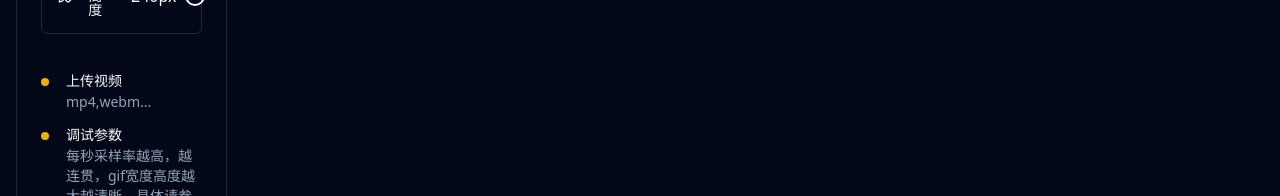
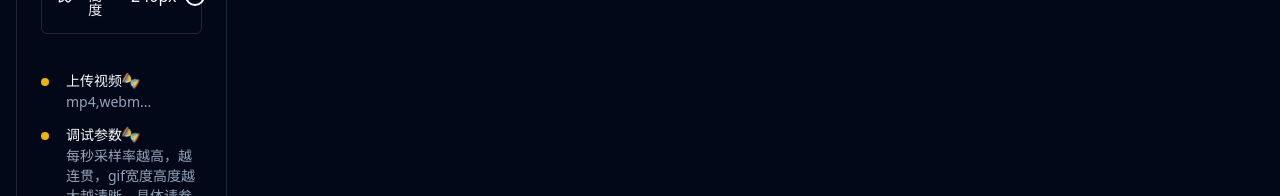
Before and after one commit to newObjectccc/video_to_gif, a React (Vite) app: page / in a window 1280 px wide. Shown: the part 604-800 px from the top of the page. Built offline with nearby package versions, Linux system fonts and the light colour scheme.

Commit message:
feat: spin animation & icon

```diff
--- a/src/components/InfoCard.tsx
+++ b/src/components/InfoCard.tsx
@@ -169,6 +169,14 @@ export function InfoCard({ className, ...props }: CardProps) {
               <div className="space-y-1">
                 <p className="text-sm font-medium leading-none">
                   {notification.title}
+                  {notifyState[index] ? (
+                    " ✅ "
+                  ) : (
+                    <span className="inline-block animate-spin-slow"> ⏳ </span>
+                  )}
+                  {index === 0 && notifyState[index] && (
+                    <span className="text-xs text-muted-foreground">{`源尺寸：${state.videoRect.width}x${state.videoRect.height}`}</span>
+                  )}
                 </p>
                 <p className="text-sm text-muted-foreground">
                   {notification.description}
```
